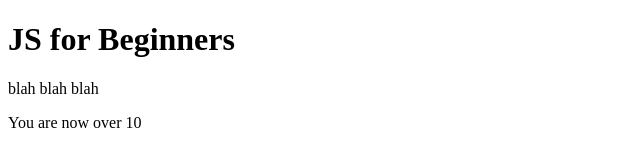
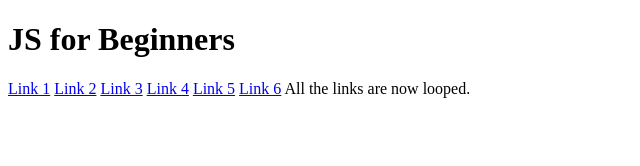
Before and after one commit to mr0786280/Stepping-Into_JavaScript, a plain HTML site: page index.html in a window 1280 px wide. Shown: the whole page, without its empty margins (0-640 px from the left). Drawn offline with Linux system fonts and the light colour scheme.

Commit message:
Completed For Loops lesson. Lessons might not be in order, but I will try my best.

```diff
--- a/index.html
+++ b/index.html
@@ -9,10 +9,15 @@
       <body>
 
             <h1>JS for Beginners</h1>
-            <div id="content">
 
-                 <p>blah blah blah</p>
-            </div>
+
+            <a href="#">Link 1</a>
+		    <a href="#">Link 2</a>
+		    <a href="#">Link 3</a>
+		    <a href="#">Link 4</a>
+		  	<a href="#">Link 5</a>
+		    <a href="#">Link 6</a>
+
 
               <script src="test.js"></script>
 
--- a/test.js
+++ b/test.js
@@ -1,8 +1,11 @@
-var age = 5;
+var links = document.getElementsByTagName("a");
 
-while (age < 10) {
-  console.log("Your age is less than 10");
-  age++;
+
+
+for (i = 1; i < links.length; i++) {
+
+	console.log("This is link number" + i);
 }
 
-document.write("You are now over 10");
+
+document.write("All the links are now looped.");
```
